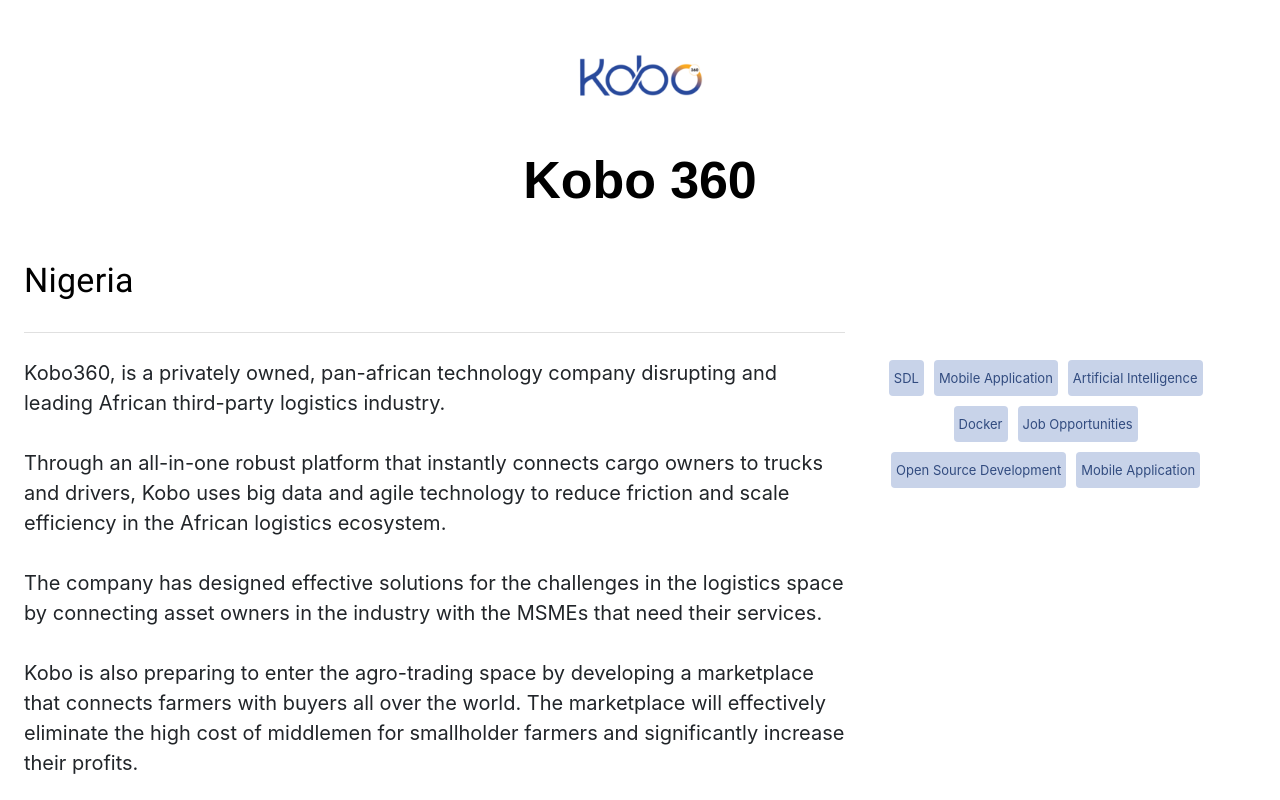
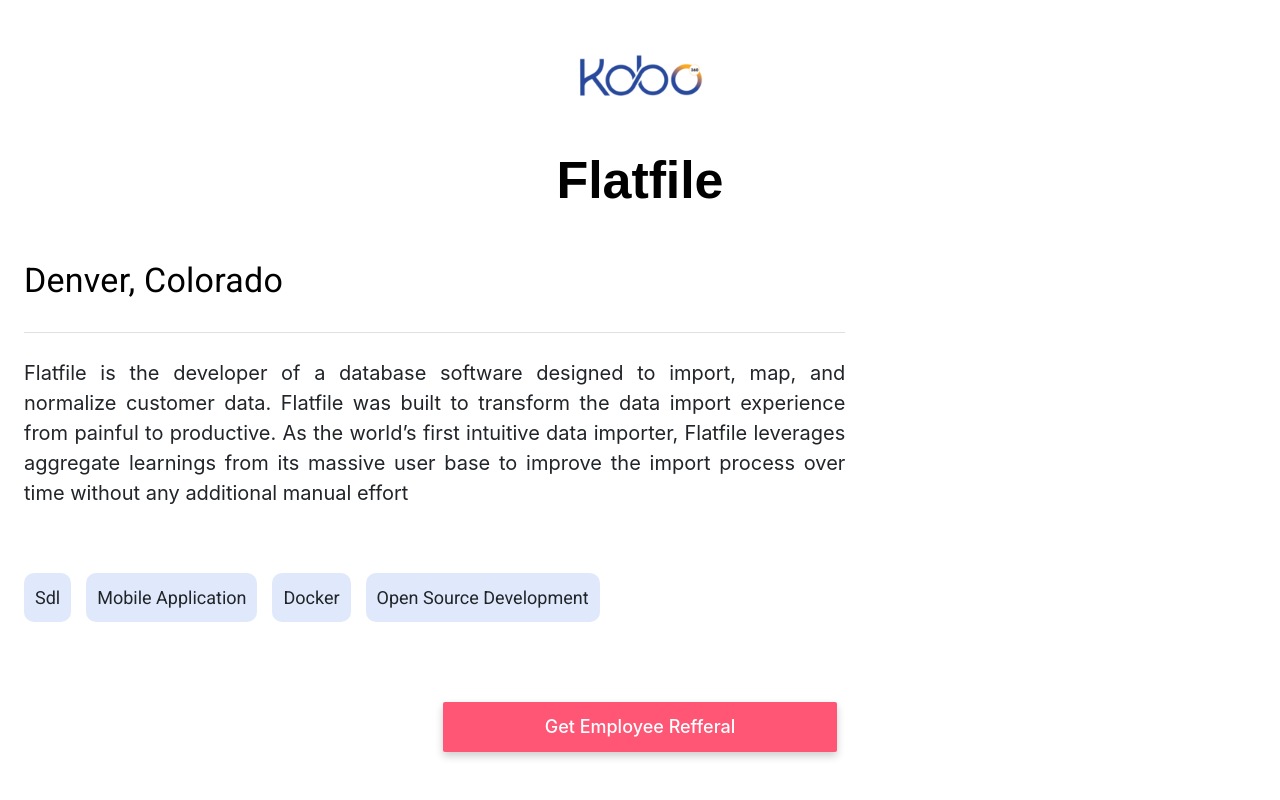
Before and after one commit to Sinharitik589/description, a React (Create React App) app: page / in a window 1280 px wide. Shown: the top 800 px of the page. Built offline with nearby package versions, Linux system fonts and the light colour scheme.

Commit message:
tags removed

```diff
--- a/src/App.css
+++ b/src/App.css
@@ -140,7 +140,7 @@
   border-radius: 19px;
   top: 155px;
   width: 84%;
-  margin: 0 10% 0 6%;
+  margin: 0 10% 0 2%;
   height: 120px;
   background-color: #4f51c0;
 }
@@ -289,6 +289,7 @@
 }
 .main {
   font-size: 20px;
+  text-align: justify;
   font-family: -apple-system, BlinkMacSystemFont, "Segoe UI", Roboto, Oxygen,
     Ubuntu, Cantarell, "Open Sans", "Helvetica Neue", sans-serif;
   margin-top: 25px;
@@ -347,3 +348,9 @@
   font-weight: 700;
   letter-spacing: -0.1px;
 }
+.description-chip {
+  padding: 11px;
+  border-radius: 10px;
+  background-color: #dfe9fb;
+  margin: 0px 15px 15px 0px;
+}
--- /dev/null
+++ b/src/Chip.js
@@ -0,0 +1,13 @@
+import React from "react";
+
+const Chip = (props) => {
+  return (
+    <div className="description-chip">
+      <div style={{ fontFamily: "'Roboto', sans-serif", fontSize: 18 }}>
+        {props.label}
+      </div>
+    </div>
+  );
+};
+
+export default Chip;
--- a/src/Description.js
+++ b/src/Description.js
@@ -53,7 +53,7 @@
  */
 import React, { Component } from "react";
 import { Divider, Typography } from "@material-ui/core";
-
+import Chip from "./Chip";
 class Description extends Component {
   render() {
     return (
@@ -63,30 +63,24 @@
           gutterBottom
           style={{ fontWeight: "lighter", marginBottom: 30 }}
         >
-          Nigeria
+          Denver, Colorado
         </Typography>
         <Divider />
         <p className="main">
-          Kobo360, is a privately owned, pan-african technology company
-          disrupting and leading African third-party logistics industry.
+          Flatfile is the developer of a database software designed to import,
+          map, and normalize customer data. Flatfile was built to transform the
+          data import experience from painful to productive. As the world’s
+          first intuitive data importer, Flatfile leverages aggregate learnings
+          from its massive user base to improve the import process over time
+          without any additional manual effort
           <br />
           <br />
-          Through an all-in-one robust platform that instantly connects cargo
-          owners to trucks and drivers, Kobo uses big data and agile technology
-          to reduce friction and scale efficiency in the African logistics
-          ecosystem.
-          <br />
-          <br /> The company has designed effective solutions for the challenges
-          in the logistics space by connecting asset owners in the industry with
-          the MSMEs that need their services.
-          <br />
-          <br /> Kobo is also preparing to enter the agro-trading space by
-          developing a marketplace that connects farmers with buyers all over
-          the world. The marketplace will effectively eliminate the high cost of
-          middlemen for smallholder farmers and significantly increase their
-          profits.
-          <br />
-          <br />
+          <div style={{ display: "flex", flexWrap: "wrap", marginTop: 35 }}>
+            <Chip label="Sdl" />
+            <Chip label="Mobile Application" />
+            <Chip label="Docker" />
+            <Chip label="Open Source Development" />
+          </div>
         </p>
       </div>
     );
--- a/src/Sheader.js
+++ b/src/Sheader.js
@@ -10,7 +10,7 @@
           <img src="mobile/Kobo360.png" alt="logo" style={{ height: 150 }} />
         </div>
         <div className="header">
-          <div className="heading">Kobo 360</div>
+          <div className="heading"> Flatfile</div>
         </div>
       </div>
     );
--- a/src/tags.js
+++ b/src/tags.js
@@ -2,31 +2,7 @@
 
 class Tags extends Component {
   render() {
-    return (
-      <div className="description-tag-container">
-        <div className="description-tag-wrapper">
-          <div className="description-tags">SDL</div>
-        </div>
-        <div className="description-tag-wrapper">
-          <div className="description-tags">Mobile Application</div>
-        </div>
-        <div className="description-tag-wrapper">
-          <div className="description-tags">Artificial Intelligence</div>
-        </div>
-        <div className="description-tag-wrapper">
-          <div className="description-tags">Docker</div>
-        </div>
-        <div className="description-tag-wrapper">
-          <div className="description-tags">Job Opportunities</div>
-        </div>
-        <div className="description-tag-wrapper">
-          <div className="description-tags">Open Source Development</div>
-        </div>
-        <div className="description-tag-wrapper">
-          <div className="description-tags">Mobile Application</div>
-        </div>
-      </div>
-    );
+    return <div className="description-tag-container"></div>;
   }
 }
 
```
